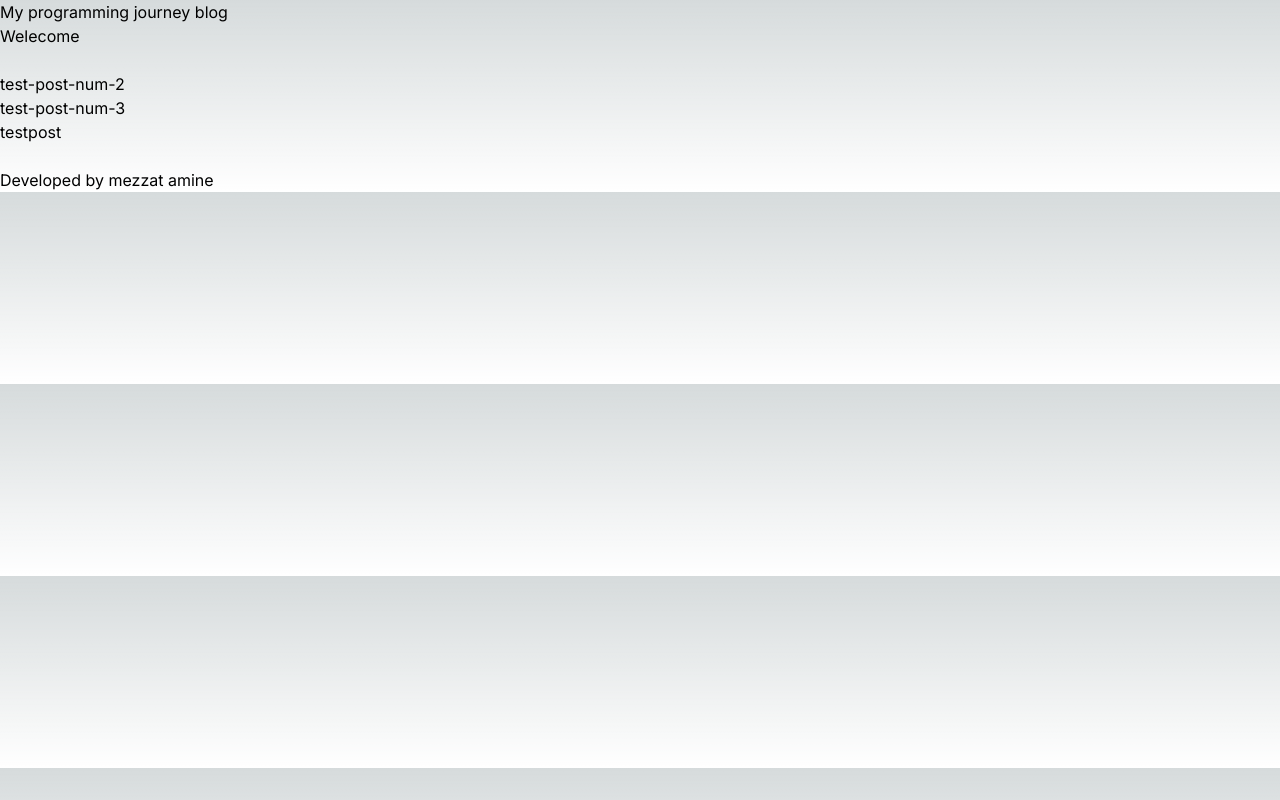
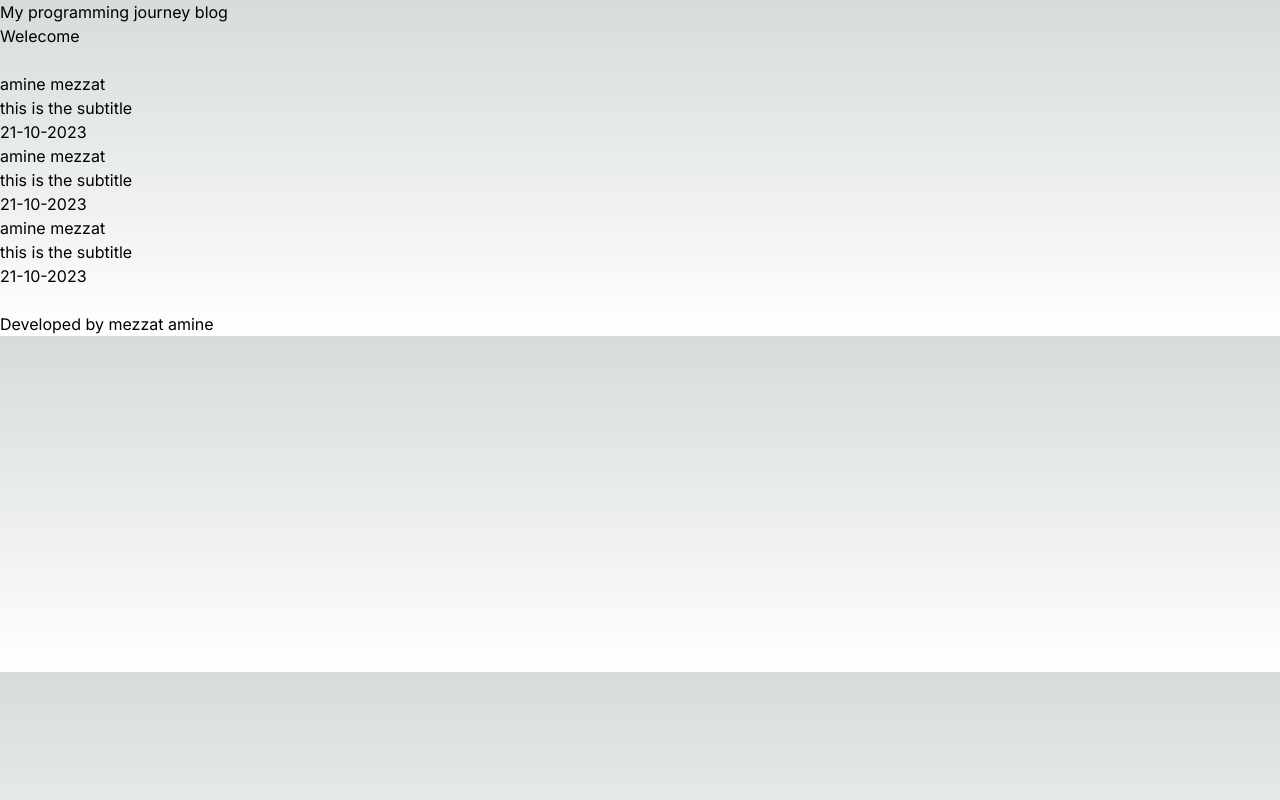
Before and after one commit to mezz01/My-blog, a Next.js app: page / in a window 1280 px wide. Built offline with nearby package versions, Linux system fonts and the light colour scheme.

Commit message:
adding files

```diff
--- /dev/null
+++ b/blogposts/test-post-num-2.md
@@ -0,0 +1,7 @@
+---
+title : "amine mezzat"
+subtitle : "this is the subtitle"
+date : "21-10-2023"
+---
+
+amine mezzat 2
--- /dev/null
+++ b/blogposts/test-post-num-3.md
@@ -0,0 +1,7 @@
+---
+title : "amine mezzat"
+subtitle : "this is the subtitle"
+date : "21-10-2023"
+---
+
+amine mezzat 3
--- a/src/blogposts/testpost.md
+++ b/blogposts/testpost.md
@@ -1,3 +1,9 @@
+---
+title : "amine mezzat"
+subtitle : "this is the subtitle"
+date : "21-10-2023"
+---
+
 ---
 __Advertisement :)__
 
--- /dev/null
+++ b/components/PostMetadata.ts
@@ -0,0 +1,6 @@
+export interface PostMetadata{
+    title: string;
+    date: string;
+    subtitle: string;
+    slug: string;
+}
--- a/src/app/[posts]/page.tsx
+++ b/src/app/[posts]/page.tsx
@@ -1,22 +1,24 @@
 import fs from "fs";
-
-
+import Markdown from "markdown-to-jsx"
+import matter from "gray-matter"
 
 const getPostContent = (posts: string) => {
     const folder = "blogposts/";
     const file = `${folder}${posts}.md`;
     const content = fs.readFileSync(file, "utf8");
-    return content;
+    const matterResults = matter(content);
+    return matterResults;
 };
 
 export default function PostApp(props: any){
     const posts = props.params.posts;
-    const content = getPostContent(posts);
-
+    const post = getPostContent(posts);
     return(
         <main>
-            <h1>This is a post: {posts}</h1>
-            <p></p>
+            <h1>This is a post: {post.data.title}</h1>
+            <br />
+            <br />
+            <Markdown>{post.content}</Markdown>
         </main>
 
     )
@@ -45,4 +47,11 @@ export default function PostApp(props: any){
  *
  * So to end up things this can be a minimal intro to nextjs routing, there is much more
  * to that that I ll try to explain as I go on my projects.
+ *
+ *
+ * Dealing qwith markdown files :
+ * to show markdown content you need to install marldown-to-jsx coneverter
+ * with npm ( npm i markdown-to-jsx )
+ * and use the <Markdown></Markdown> tag to wrap the content of the
+ * markdown file
  */
--- a/src/app/page.tsx
+++ b/src/app/page.tsx
@@ -1,22 +1,39 @@
 import Image from 'next/image'
 import fs from "fs"
 import Link from 'next/link';
+import matter from 'gray-matter'
+import { title } from 'process';
+import { PostMetadata } from '../../components/PostMetadata';
 
-const getBlogPost = () => {
-  const folder = "src/blogposts/";
+const getBlogPost = (): PostMetadata[] => {
+  const folder = "blogposts/";
   const files = fs.readdirSync(folder);
   const markdownPosts = files.filter((file) => file.endsWith(".md"));
-  const titles = markdownPosts.map((file) => file.replace(".md", ""));
-  return titles;
+
+  // Gray matter parsing content
+  const posts = markdownPosts.map((filename) => {
+    const filecontent = fs.readFileSync(`blogposts/${filename}`, "utf-8");
+    const matterresult = matter(filecontent);
+    return {
+      title: matterresult.data.title,
+      date: matterresult.data.date,
+      subtitle: matterresult.data.subtitle,
+      slug: filename.replace(".md", ""),
+    };
+  });
+
+  return posts;
 }
 
 export default function Home() {
   const metaData = getBlogPost();
-  const postPreviews = metaData.map((title) => (
+  const postPreviews = metaData.map((post) => (
     <div>
-      <Link href={`/${title}`}>
-      <h2>{title}</h2>
+      <Link href={`/${post.slug}`}>
+      <h1>{post.title}</h1>
       </Link>
+      <p>{post.subtitle}</p>
+      <p>{post.date}</p>
     </div>
   ));
   return (
```
Also changed, not shown: package.json (+7 -5 lines), src/blogposts/test-post-num-2.md (deleted, +0 -1 lines), src/blogposts/test-post-num-3.md (deleted, +0 -1 lines), 2 other files (tests, documents, lock files or other folders).
